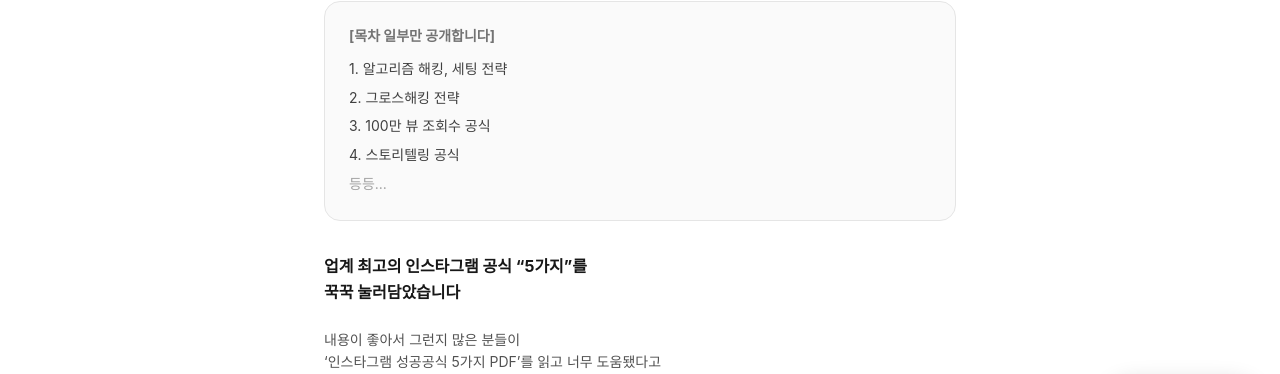
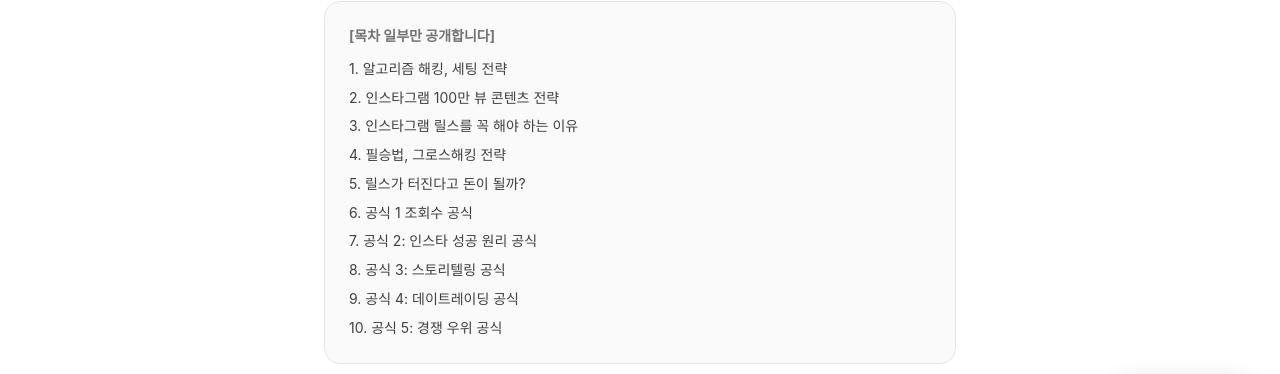
Before and after one commit to businessstory/firstviral, a Next.js app: page /261/million-views in a window 1280 px wide. Shown: the part 356-730 px from the top of the page. Built offline with nearby package versions, Linux system fonts and the light colour scheme; no server answers; a web font is replaced by a local one.

Commit message:
PDF 랜딩페이지 목차 10개 항목으로 업데이트

```diff
--- a/src/app/(site)/261/million-views/page.tsx
+++ b/src/app/(site)/261/million-views/page.tsx
@@ -23,10 +23,15 @@
         <p className="text-sm font-bold text-neutral-500">[목차 일부만 공개합니다]</p>
         <ol className="mt-3 space-y-1.5 text-sm leading-relaxed text-neutral-700">
           <li>1. 알고리즘 해킹, 세팅 전략</li>
-          <li>2. 그로스해킹 전략</li>
-          <li>3. 100만 뷰 조회수 공식</li>
-          <li>4. 스토리텔링 공식</li>
-          <li className="text-neutral-400">등등...</li>
+          <li>2. 인스타그램 100만 뷰 콘텐츠 전략</li>
+          <li>3. 인스타그램 릴스를 꼭 해야 하는 이유</li>
+          <li>4. 필승법, 그로스해킹 전략</li>
+          <li>5. 릴스가 터진다고 돈이 될까?</li>
+          <li>6. 공식 1 조회수 공식</li>
+          <li>7. 공식 2: 인스타 성공 원리 공식</li>
+          <li>8. 공식 3: 스토리텔링 공식</li>
+          <li>9. 공식 4: 데이트레이딩 공식</li>
+          <li>10. 공식 5: 경쟁 우위 공식</li>
         </ol>
       </div>
 
```
